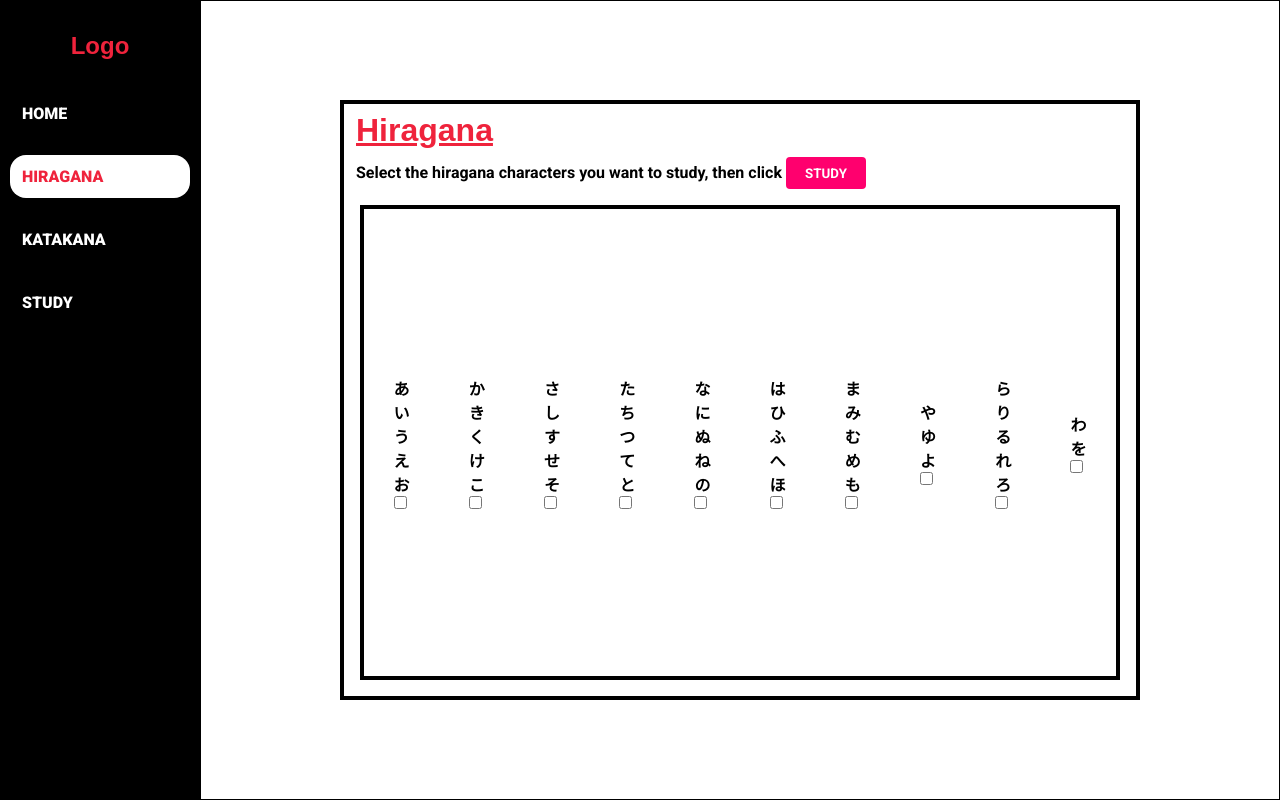
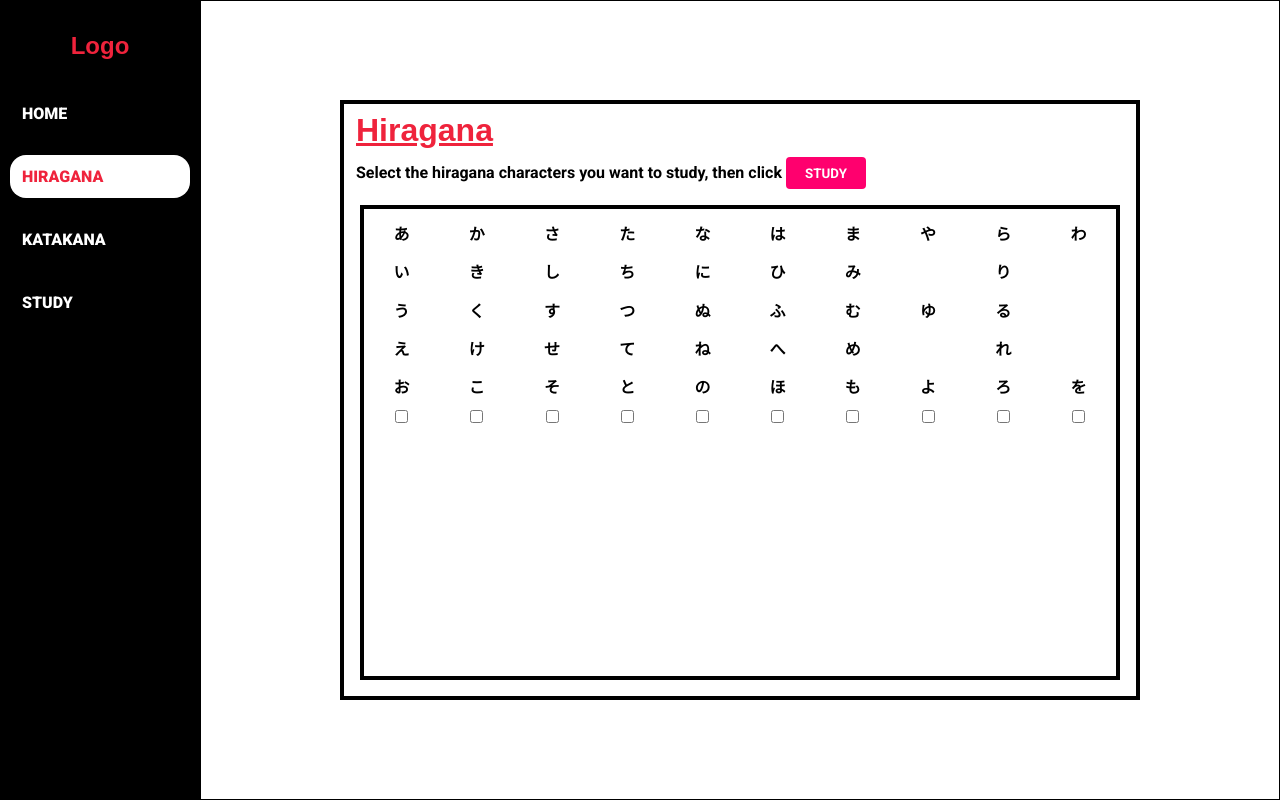
Before and after one commit to muuuy/japanese-quiz-react, a React (Vite) app: page /hiragana in a window 1280 px wide. Built offline with nearby package versions, Linux system fonts and the light colour scheme; a web font is replaced by a local one.

Commit message:
finished styling fixed studyButton issues

```diff
--- a/src/App.css
+++ b/src/App.css
@@ -126,17 +126,29 @@
     display: flex;
     flex-direction: column;
     align-items: center;
-    justify-content: center;
+    justify-content: space-evenly;
     height: 100%;
     width: 100%;
     font-size: 16px;
     font-weight: bold;
 }
 
-.checkbox-container > p {
+.checkbox-container > label {
+    height: 100%;
+    display: flex;
+    flex-direction: column;
+    align-items: center;
+    margin: 12px 0 12px 0;
+}
 
+.para-container {
+    display: flex;
+    flex-direction: column;
+    justify-content: space-between;
+    height: 40%;
 }
 
 .char-checkbox {
     display: flex;
+    margin-top: 12px;
 }
--- a/src/components/CharacterForm/CharacterForm.jsx
+++ b/src/components/CharacterForm/CharacterForm.jsx
@@ -14,9 +14,14 @@ const CharacterForm = ({type='hiragana'}) => {
             return (
                 <div className='checkbox-container'>
                     <label key={character.id}>
-                        {charList.map((c) => (
-                            <p key={uuid()}>{c}</p>
-                        ))}
+                        <div className='para-container'>
+                            {charList.map((c) => {
+                                if(c === '・') {
+                                    return <br></br>
+                                }
+                                return <p key={uuid()}>{c}</p>
+                            })}
+                        </div>
 
                         <input type='checkbox' className='char-checkbox' value={character.characters} />
                     </label>
--- a/src/components/CharacterForm/HiraganaData.jsx
+++ b/src/components/CharacterForm/HiraganaData.jsx
@@ -31,7 +31,7 @@ export const hiraganaChar = [
     },
     {
         id: uuid(),
-        characters: 'やゆよ',
+        characters: 'や・ゆ・よ',
     },
     {
         id: uuid(),
@@ -39,6 +39,6 @@ export const hiraganaChar = [
     },
     {
         id: uuid(),
-        characters: 'わを',
+        characters: 'わ・・・を',
     },
 ];
--- a/src/components/StudyButton/StudyButton.jsx
+++ b/src/components/StudyButton/StudyButton.jsx
@@ -17,7 +17,7 @@ const StudyButton = ({type='STUDY'}) => {
 
     return (
         <button className='desc-button' style={{backgroundColor: background}}>
-            <NavLink to='/study' style={{color: "white"}}>{type}</NavLink>
+            <NavLink to={'/' + type.toLowerCase()} style={{color: "white"}}>{type}</NavLink>
         </button>
     )
 }
```
